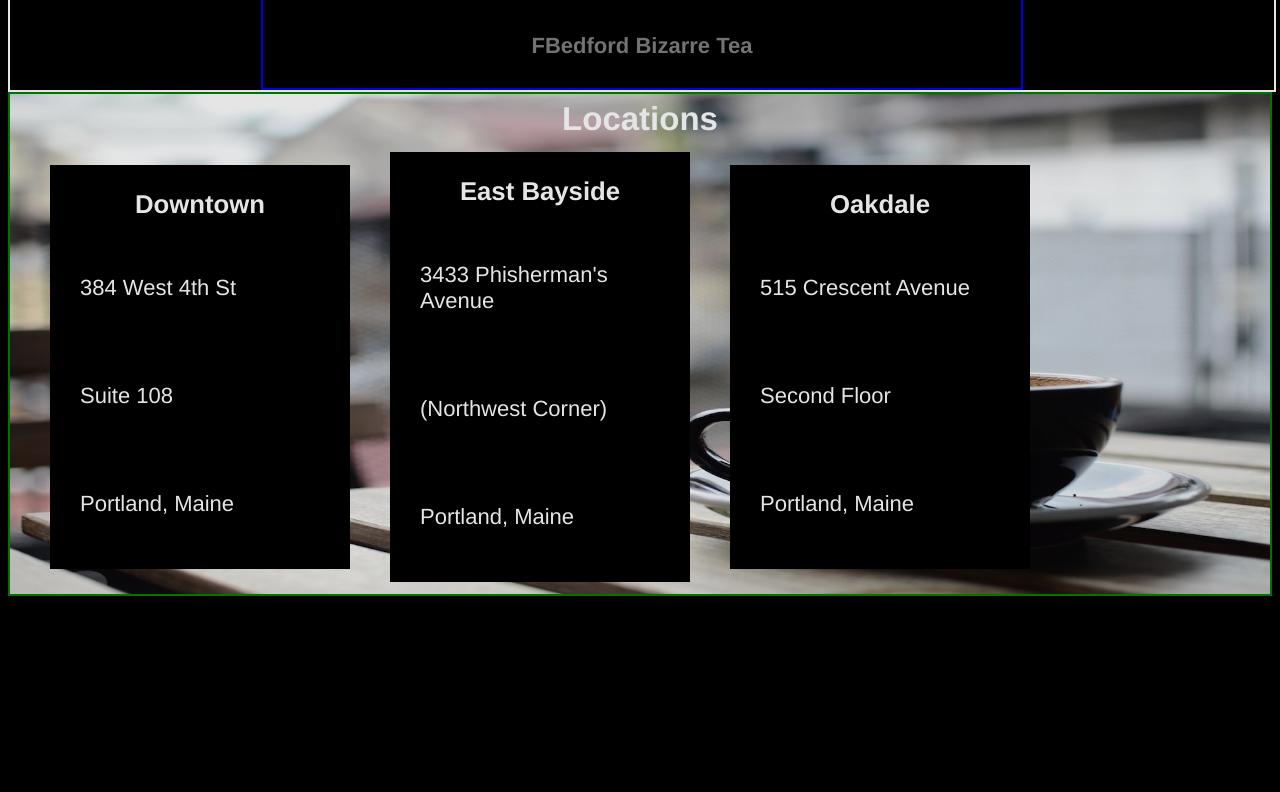
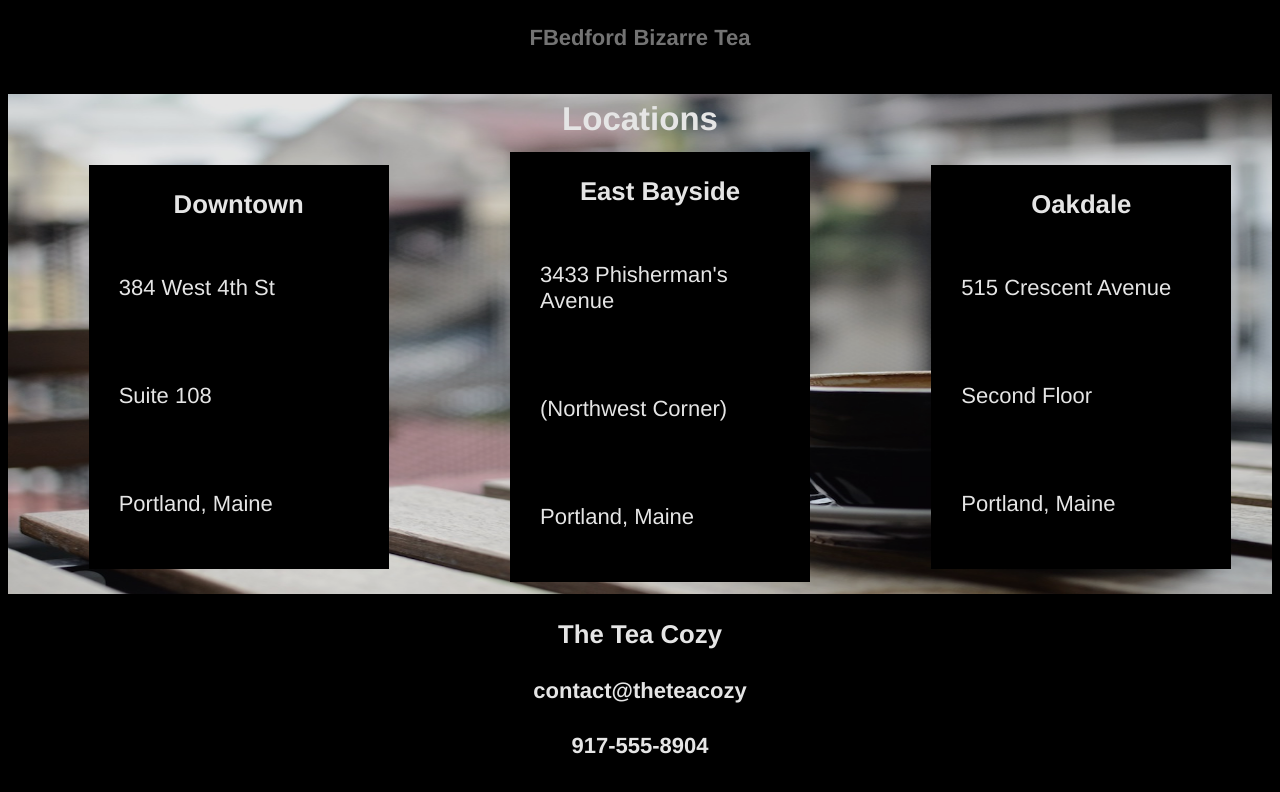
Before and after one commit to kvnfz/teacozy, a plain HTML site: page index.html in a window 1280 px wide. Shown: the part 1954-2746 px from the top of the page. Drawn offline with Linux system fonts and the light colour scheme.

Commit message:
Final Commit

```diff
--- a/index.html
+++ b/index.html
@@ -55,7 +55,7 @@
 
       <!-- Location -->
       <div class="location">
-        <img src="./resources/images/img-locations-background.jpg" height="500px";/>
+        <img src="./resources/images/img-locations-background.jpg" />
         <h2>Locations</h2>
         <div class="textoverlay">
           <div class="section">
@@ -77,13 +77,13 @@
             <ul>Portland, Maine</ul>
           </div>
         </div>
-        <div class="footer">
-          <h3> The Tea Cozy </h3>
-          <h4>contact@theteacozy<h4>
-          <h4>917-555-8904<h4>
-        </footer>
       </div>
       <!--End of Location -->
+      <div class="footer">
+        <h3> The Tea Cozy </h3>
+        <h4>contact@theteacozy<h4>
+        <h4>917-555-8904<h4>
+      </div>
       <!-- Footer -->
 
 
--- a/resources/css/style.css
+++ b/resources/css/style.css
@@ -18,12 +18,10 @@ header img{
   height: 50px;
   padding-top: 14px;
   padding-bottom: 15px;
-  border: 2px solid green;
 }
 ul li{
   display: inline-flex;
   position: relative;
-  border: 2px solid green;
   margin-right: 40px;
   text-decoration: underline;
 }
@@ -38,7 +36,6 @@ ul li{
 }
 .hero{
   width: 100%;
-  border: 2px solid red;
   position: relative;
   justify-content: center;
 }
@@ -61,7 +58,6 @@ ul li{
 .grid{
   display: flex;
   width: 60%;
-  border: 2px solid blue;
   position: relative;
   justify-content: center;
   margin-left: auto;
@@ -76,7 +72,6 @@ div h4{
 }
 
 .totm{
-  border: 2px solid white;
   position: relative;
   display: inline-block;
   justify-content: center;
@@ -85,32 +80,36 @@ div h4{
 
 /* Location */
 .location{
-  border: 2px solid green;
+  padding-top: 14px;
   height: 500px;
+  width: auto;
+  align-items: center;
 }
+
 .location img{
+  position: relative;
+  height: 500px;
   width: 100%;
-  justify-content: center;
-  position: relative;
 }
 .location .section{
   background-color: black;
   text-align: center;
   width: 300px;
   margin-left: 40px;
-
+  position: relative;
 }
 .section ul{
   text-align: left;
   position: relative;
   padding: 30px;
 }
+
 .location .textoverlay{
   color: white;
   padding-top: 3px;
   padding-bottom: 3px;
   position: relative;
-  justify-content: space-s;
+  justify-content: space-around;
   top: -550px;
   align-items: center;
   display: flex;
@@ -129,7 +128,6 @@ div h4{
 
 .footer{
   color: white;
-  border: 2px solid white;
   text-align: center;
   margin: 20px;
 }
```
